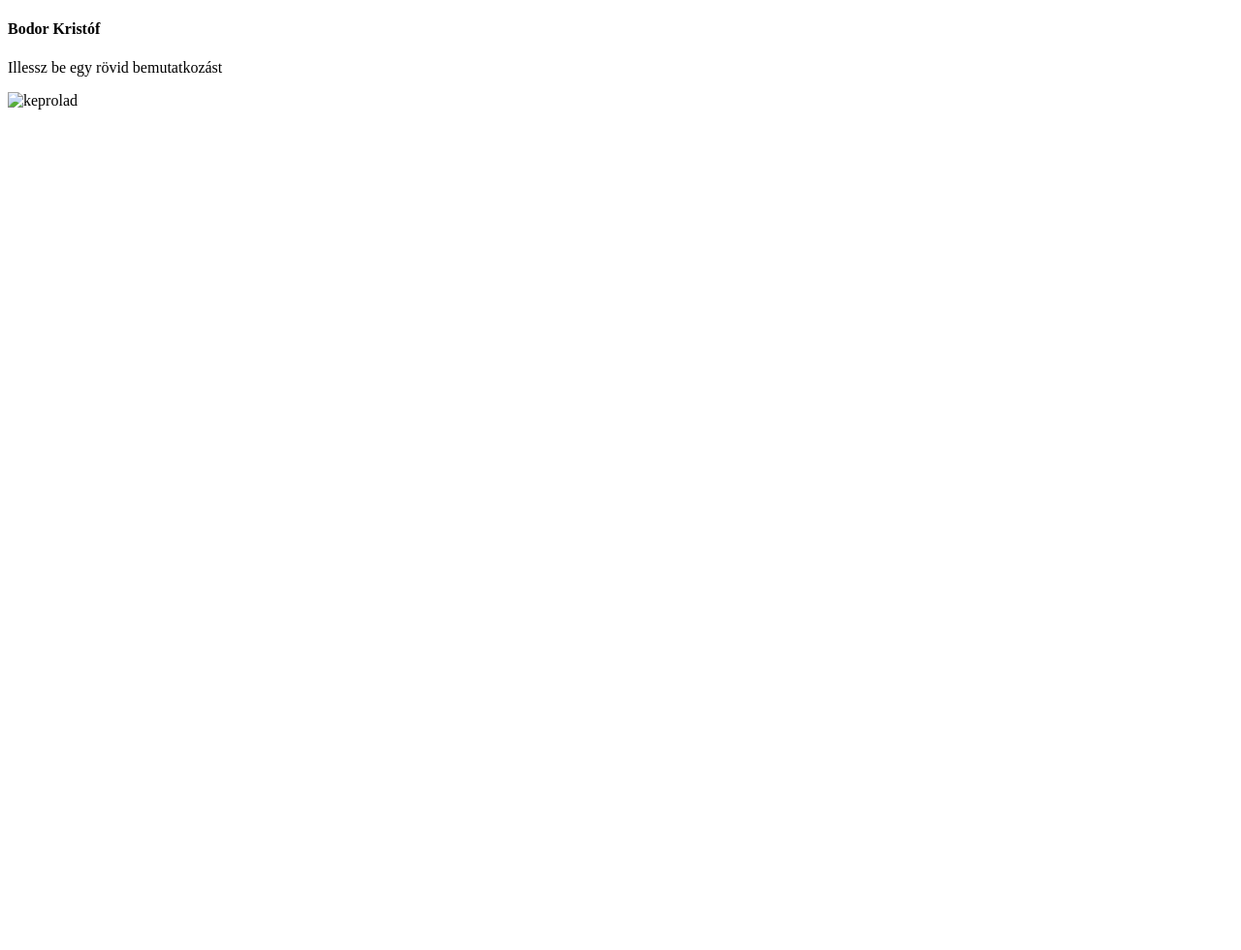
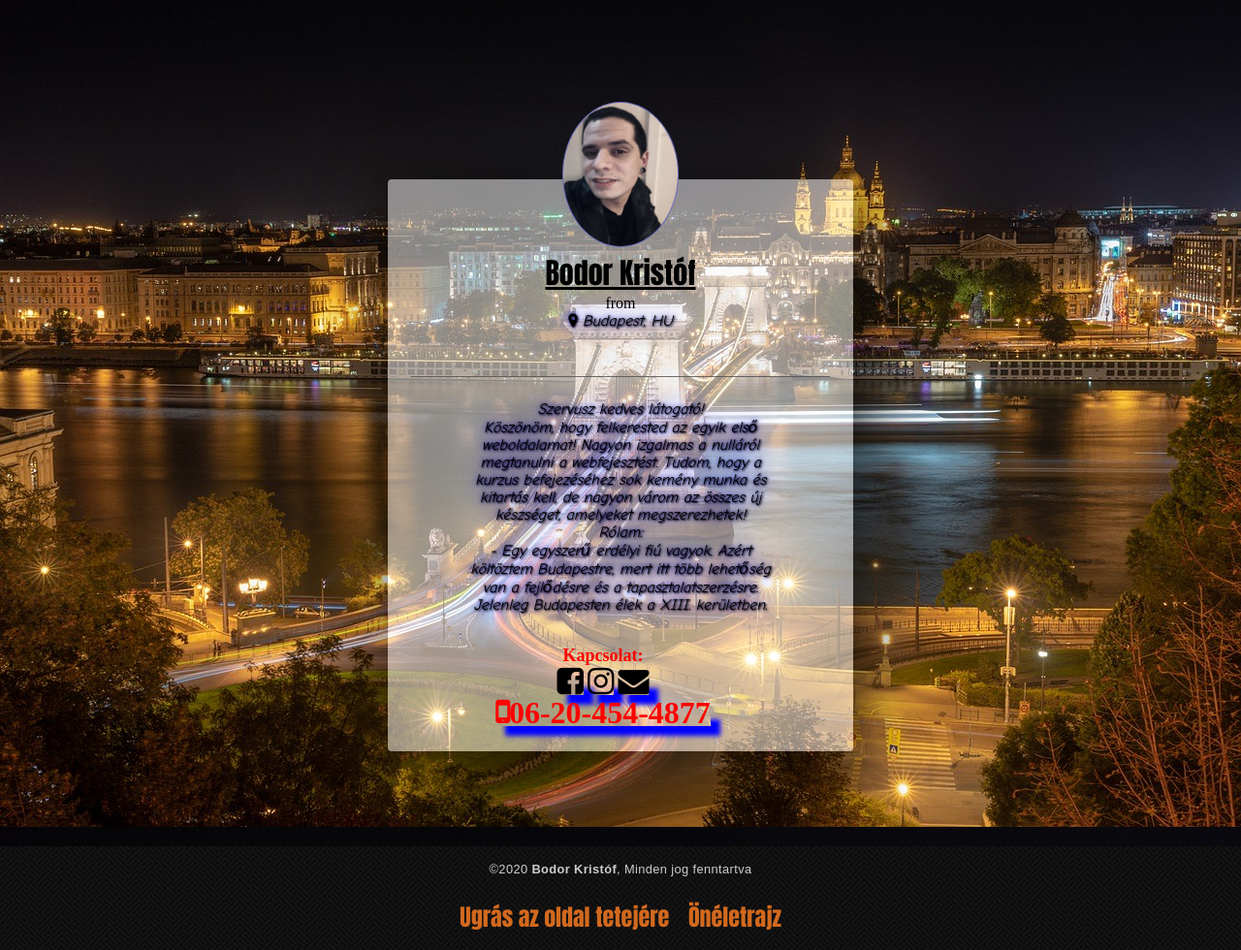
Before and after one commit to bodorkristof/aboutme, a plain HTML site: page index.html in a window 1280 px wide. Shown: the whole page at 97% size. Before the commit the page ends 800 px from the top, so only its background shows below. Drawn offline with Linux system fonts and the light colour scheme.

Commit message:
add base file structure

```diff
--- a/index.html
+++ b/index.html
@@ -1,15 +1,58 @@
 <!DOCTYPE html>
-<html>
-  <head>
+<html lang=hu>
+  <head class='fent'>
+    <meta charset="utf-8">
+    <meta name="viewport" content="width=device-width">
     <link rel="stylesheet" href="main.css">
     <title>Bemutatkozóoldal</title>
     <link rel="shortcut icon" href="assets/me-16x16.png" type="image/png">
+    <link href="https://maxcdn.bootstrapcdn.com/font-awesome/4.7.0/css/font-awesome.min.css" rel="stylesheet">
   </head>
   <body>
-    <div class="container">
-      <h4>Bodor Kristóf</h4>
-      <p>Illessz be egy rövid bemutatkozást</p>
-      <img src="yourpicture.png" alt="keprolad">
+    <div class="profile-card">
+      <div class="head">
+        <div class="profile-image">
+          <img src="assets/me.jpg" alt="Kristóf Bodor">
+        </div>
+        <div class="name-headline">
+          <h1><a target="_blank" href="assets/oneletrajz.docx">Bodor Kristóf</a></h1>
+          <span>from</span>
+          <p><i class="fa fa-map-marker"></i> Budapest, HU</p>
+        </div>
+      </div>
+      <div class="content">
+        <p class="about">
+          Szervusz kedves látogató!
+          <br>
+          Köszönöm, hogy felkerested az egyik első weboldalamat! Nagyon izgalmas a nulláról megtanulni a webfejesztést. Tudom, hogy a kurzus befejezéséhez sok kemény munka és kitartás kell, de nagyon várom az összes új készséget, amelyeket megszerezhetek!
+          <br>
+          Rólam:
+          <br>
+          - Egy egyszerű erdélyi fiú vagyok. Azért költöztem Budapestre, mert itt több lehetőség van a fejlődésre és a tapasztalatszerzésre. Jelenleg Budapesten élek a XIII. kerületben.
+        </p>
+        <section id="mydiv" class="links">
+          <h2>Kapcsolat:</h2>
+          <ul>
+            <li><a target="blank" href="https://www.facebook.com/bodorkristof/" title="Facebook" class="social-icon"><i class="fa fa-2x fa-facebook-square shake" aria-hidden="true"></i></a></li>
+            <li><a target="blank" href="https://www.instagram.com/bodorkristof/?hl=hu" title="Instagram" class="social-icon"><i class="fa fa-2x fa-instagram shake" aria-hidden="true"></i></a></li>
+            <li><a target="blank" href="mailto:bodor.kristof2010@gmail.com" title="G-mail" class="social-icon"><i class="fa fa-2x fa-envelope shake" aria-hidden="true"></i></a></li>
+          </ul>
+          <ul>
+            <li> <i id="phone-number" class="fa fa-2x fa-mobile" aria-hidden="true">06-20-454-4877</i></li>
+            <br>
+          </ul>
+        </section>
+      </div>
     </div>
   </body>
+  <footer class="footer" >
+    <div class="wrapper">
+      <small>©2020 <strong>Bodor Kristóf</strong>, Minden jog fenntartva</small>
+      <nav class="footer-nav">
+        <a href="#">Ugrás az oldal tetejére</a>
+        <a target="_blank" href="assets/oneletrajz.docx">Önéletrajz</a>
+      </nav>
+    </div>
+    <span></span>
+  </footer>
 </html>
--- a/main.css
+++ b/main.css
@@ -1,2 +1,219 @@
+.profile-card {
+  background-color: hsla(0, 0%, 100%, .5);
+  border-radius: 4px;
+  box-shadow: hsla(0, 0%, 0%, .8) 10px 10px 80px;
+}
+
+.content {
+  border-top: 1px solid hsla(0, 0%, 30%, .8);
+}
+
+
 * {
-  box-sizing: border-box;}
+  margin: 0;
+  padding: 0;
+  box-sizing: border-box;
+  font-size: 100%;
+  align-items: center;
+  text-align: center;
+}
+
+.profile-card {
+  margin-top: 160px;
+  width: 480px;
+  max-width: calc(100vw - 10px);
+}
+
+body {
+  display: flex;
+  justify-content: center;
+  align-items: center;
+  height: 100vh;
+  text-align: center;
+}
+
+.head, .links {
+  text-align: center;
+}
+
+.head, .content {
+  width: 90%;
+  margin: 0 auto;
+}
+
+img {
+  width: 120px;
+  height: 150px;
+  border-radius: 50%;
+  padding: 1px;
+  background-color: #6666ff;
+  transition: all 0.5s ease-in-out;
+  filter: grayscale(50%);
+}
+
+img:hover {
+  transform: scale(1.1);
+  filter: grayscale(20%);
+}
+
+.profile-image {
+  margin-top: -80px;
+}
+
+ul {
+  list-style-type: none;
+  align-items: center;
+  text-align: center;
+}
+
+li {
+  display: inline;
+  align-items: center;
+  text-align: center;
+}
+
+.head, .about {
+  margin-bottom: 10%;
+}
+
+.content {
+  padding: 5% 10%;
+}
+
+body {
+  background: url(assets/4Sgy60U.jpg) no-repeat center center fixed;
+  background-size: cover;
+}
+
+p {
+  font-family: "Comic Sans MS", cursive, sans-serif;
+  font-style: italic;
+  text-shadow: 1px 1px 2px black, 0 0 25px blue, 0 0 5px darkblue;
+  color: black
+}
+
+a {
+  color: black;
+  font-family: Impact, Charcoal, sans-serif;
+}
+h1 {
+  font-size: 1.875em;
+}
+
+h2 {
+  font-size: large;
+  align-items: center;
+  text-align: center;
+}
+
+span {
+  color: black
+}
+
+.name-headline {
+  color: black
+}
+
+#phone-number {
+  font-size:xx-large;
+  font-weight: bold;
+  text-align: center;
+  align-items: center;
+}
+
+#mydiv {
+  width: 300px;
+  color: red;
+  animation: mymove 5s infinite;
+  font-weight: bold;
+  text-align: center;
+  align-items: center;
+}
+
+@keyframes mymove {
+  50% {color: blue;}
+}
+
+li {
+  box-shadow: 10px 10px 5px blue;
+}
+
+.shake:hover {
+  animation: shake 0.5s;
+  animation-iteration-count: infinite;
+}
+
+@keyframes shake {
+  0% { transform: translate(1px, 1px) rotate(0deg); }
+  10% { transform: translate(-1px, -2px) rotate(-1deg); }
+  20% { transform: translate(-3px, 0px) rotate(1deg); }
+  30% { transform: translate(3px, 2px) rotate(0deg); }
+  40% { transform: translate(1px, -1px) rotate(1deg); }
+  50% { transform: translate(-1px, 2px) rotate(-1deg); }
+  60% { transform: translate(-3px, 1px) rotate(0deg); }
+  70% { transform: translate(3px, 1px) rotate(-1deg); }
+  80% { transform: translate(-1px, -1px) rotate(1deg); }
+  90% { transform: translate(1px, 2px) rotate(0deg); }
+  100% { transform: translate(1px, -2px) rotate(-1deg); }
+}
+
+
+
+footer {
+  background: url(assets/simple-footer.png) repeat center;
+  height: 10vh;
+  width: 100vw;
+  display: table;
+  text-align: center;
+  font-size: .8rem;
+  padding: 1rem;
+  font-family: 'Arial', sans-serif;
+}
+
+.wrapper {
+  display: table-cell;
+  vertical-align: middle;
+}
+
+footer small {
+  color: #ccc;
+  letter-spacing: .025rem;
+  margin-bottom: 1.5rem;
+  display: block;
+}
+
+.footer-nav a {
+  text-decoration: none;
+  font-size: 1.5rem;
+  color: #D2691E;
+  margin: 0 .5rem;
+  display: inline-block;
+}
+
+.footer-nav a:hover {
+  color: #7FFF00;
+  transition: color .15s ease-in-out;
+}
+
+strong {
+  font-weight: 700;
+}
+
+html {
+  min-height: 100%;
+  position: relative;
+}
+
+body {
+  margin-bottom: 180px;
+}
+
+.footer {
+  position: absolute;
+  text-align: center;
+  align-content: center;
+  align-items: center;
+  width: 100%;
+  bottom: 0;
+  height: 80px;
+}
```
Also changed, not shown: assets/4Sgy60U.jpg (added), assets/simple-footer.png (added), 4 other files.
